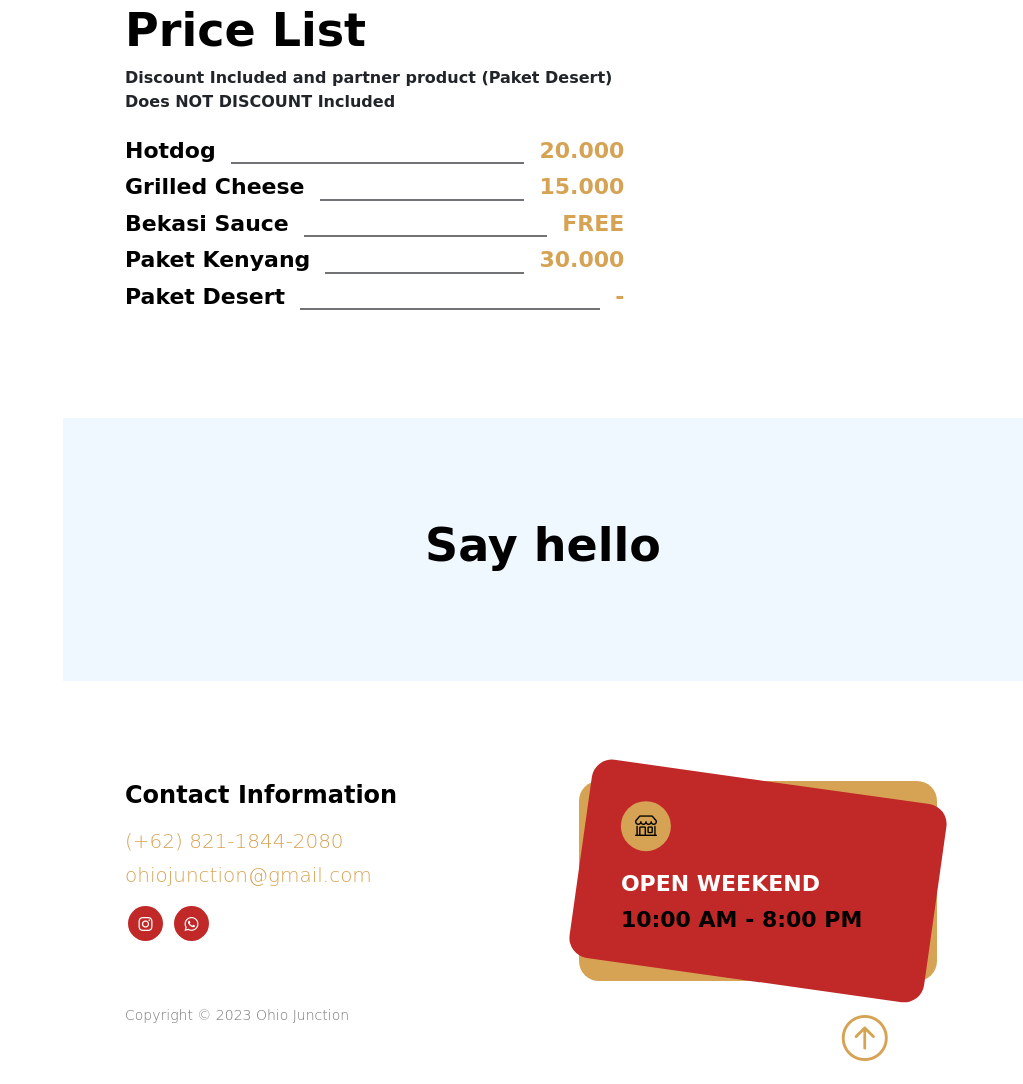
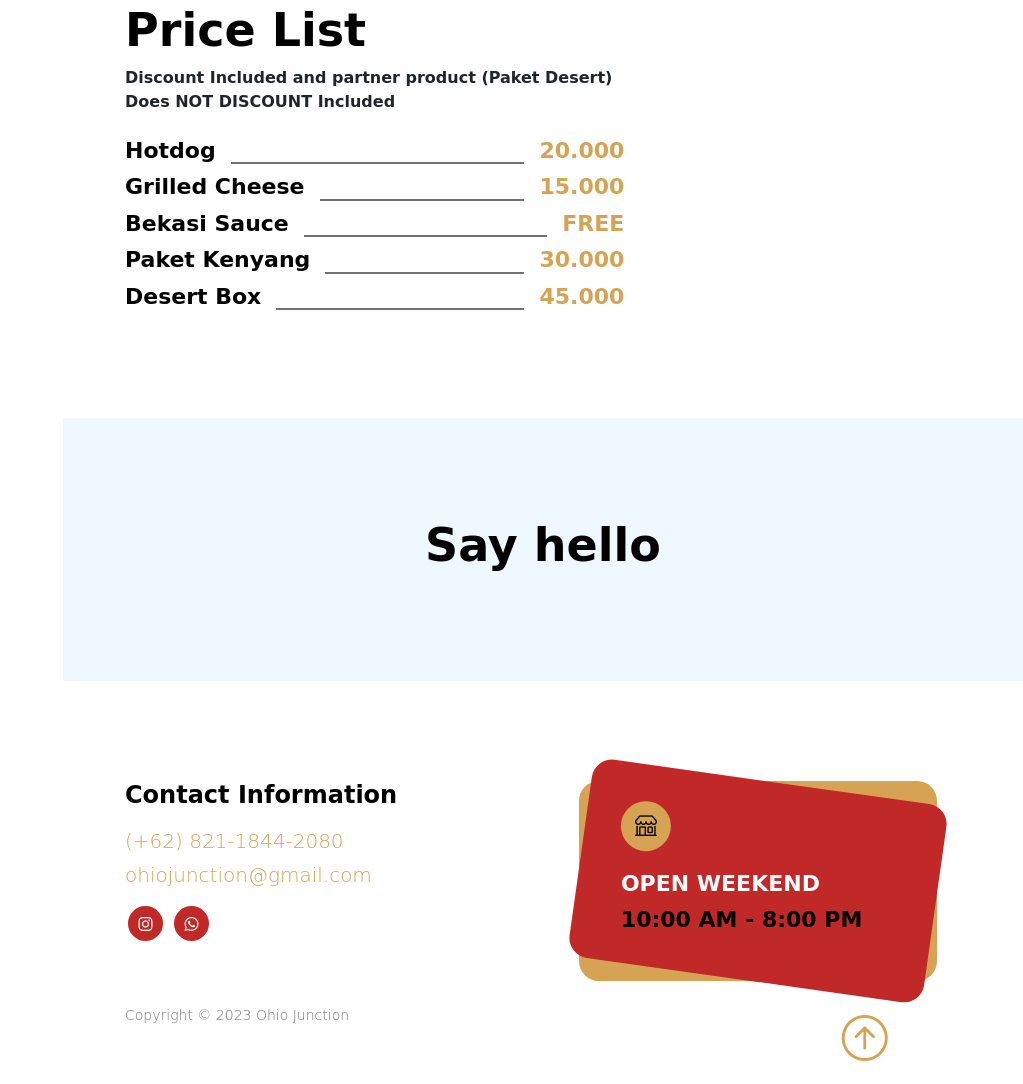
Before and after one commit to Ceced20/OhioJunction.github.io, a plain HTML site: page OhioJunction/index.html in a window 1280 px wide. Shown: the part 3172-4256 px from the top of the page, without its empty margins (257-1280 px from the left). Drawn offline with Linux system fonts and the light colour scheme; a web font is replaced by a local one.

Commit message:
Update index.html

```diff
--- a/OhioJunction/index.html
+++ b/OhioJunction/index.html
@@ -264,10 +264,10 @@
 
                                         <div class="price-list-thumb">
                                             <h6 class="d-flex">
-                                                Paket Desert
+                                                Desert Box
                                                 <span class="price-list-thumb-divider"></span>
 
-                                                <strong>-</strong>
+                                                <strong>45.000</strong>
                                             </h6>
                                         </div>
                                     </div>
```
